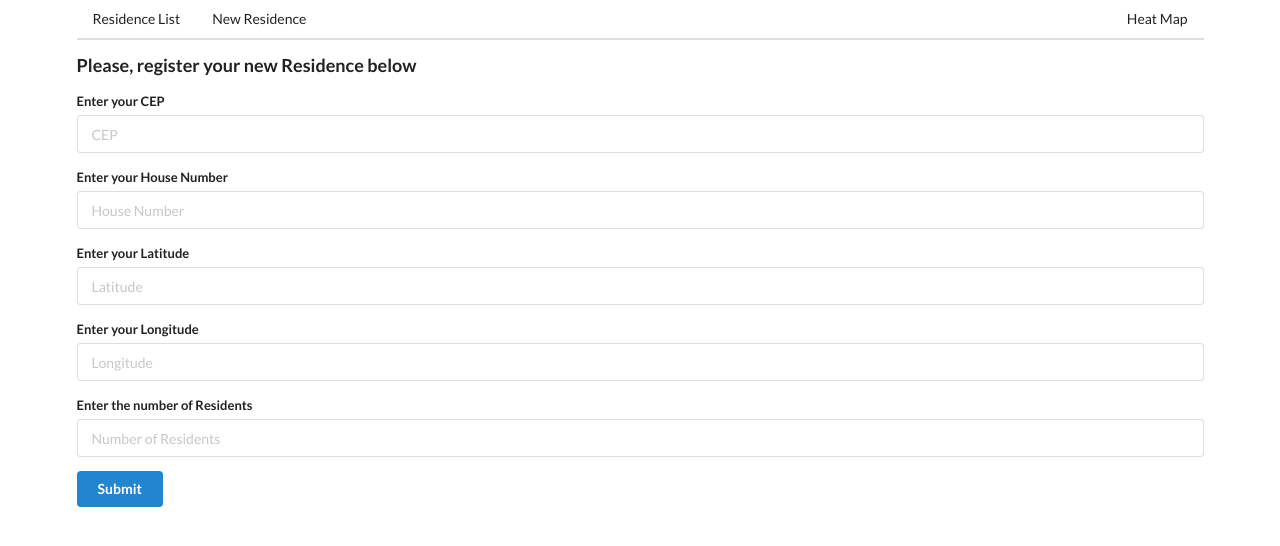
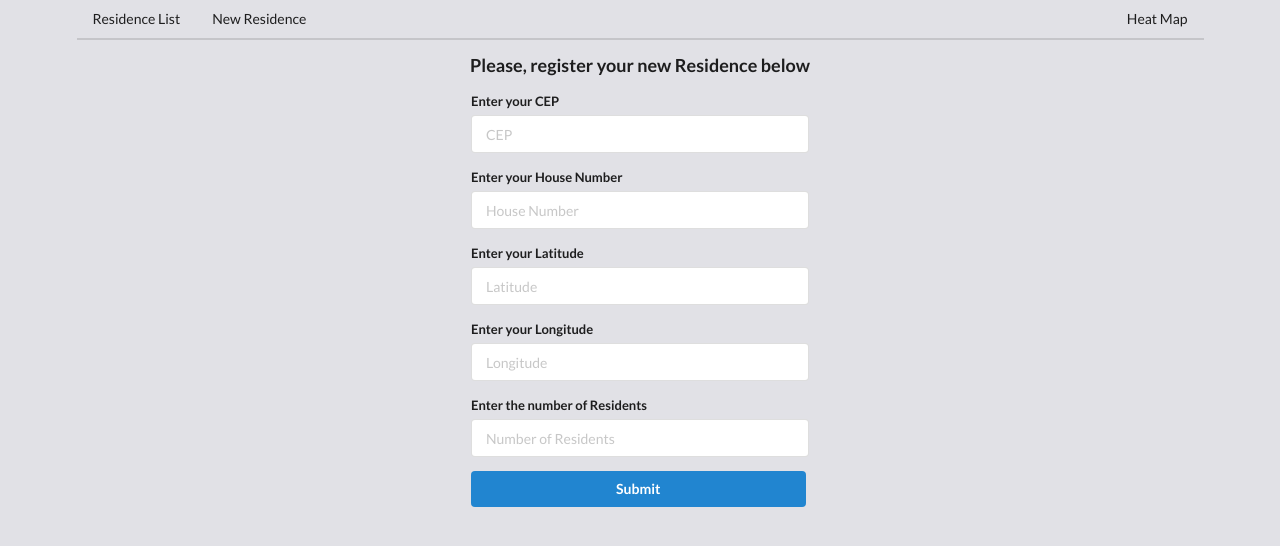
Before and after one commit to marco-amorim/residency, a React (Create React App) app in the folder client/: page /residences/new in a window 1280 px wide. Shown: the top 546 px of the page. Built offline with nearby package versions, Linux system fonts and the light colour scheme.

Commit message:
styling residence form

```diff
--- /dev/null
+++ b/client/src/assets/styles/global.css
@@ -0,0 +1,11 @@
+:root {
+	--color-background: #e1e1e6;
+}
+
+body {
+	background-color: var(--color-background);
+}
+
+h3 {
+	text-align: center;
+}
--- a/client/src/assets/styles/residenceForm.css
+++ b/client/src/assets/styles/residenceForm.css
@@ -1,3 +1,17 @@
+#residence-form {
+	margin-left: auto;
+	margin-right: auto;
+	display: flex;
+	flex-direction: column;
+	justify-content: center;
+}
+
+@media (min-width: 480px) {
+	#residence-form {
+		width: 30%;
+	}
+}
+
 .spinner {
 	width: 40px;
 	height: 40px;
--- a/client/src/components/App.js
+++ b/client/src/components/App.js
@@ -7,6 +7,8 @@ import ResidenceCreate from './residences/ResidenceCreate';
 import ResidenceEdit from './residences/ResidenceEdit';
 import ResidenceDelete from './residences/ResidenceDelete';
 import ResidenceShow from './residences/ResidenceShow';
+
+import '../assets/styles/global.css';
 
 const App = () => {
 	return (
--- a/client/src/components/residences/ResidenceForm.js
+++ b/client/src/components/residences/ResidenceForm.js
@@ -69,6 +69,7 @@ class ResidenceForm extends Component {
 			<form
 				onSubmit={this.props.handleSubmit(this.onSubmit)}
 				className="ui form error"
+				id="residence-form"
 			>
 				<Field
 					name="cep"
```
